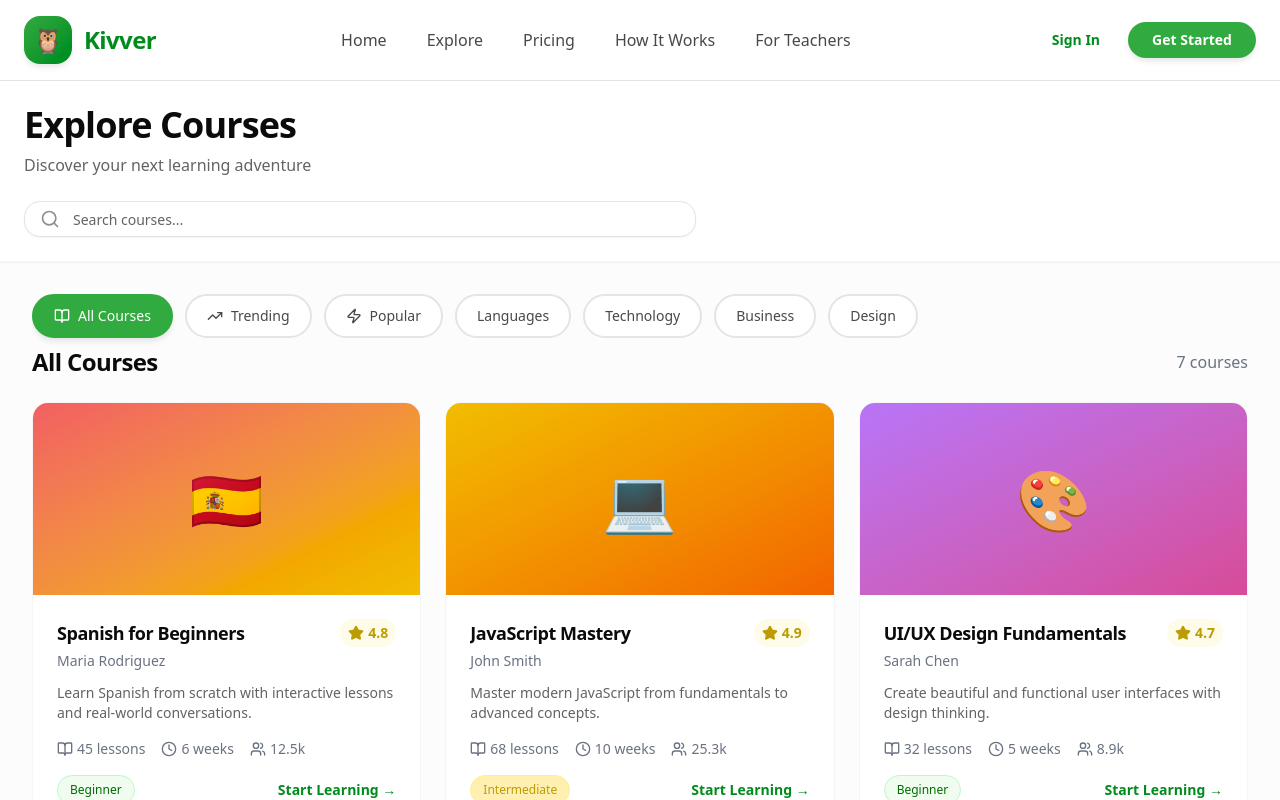
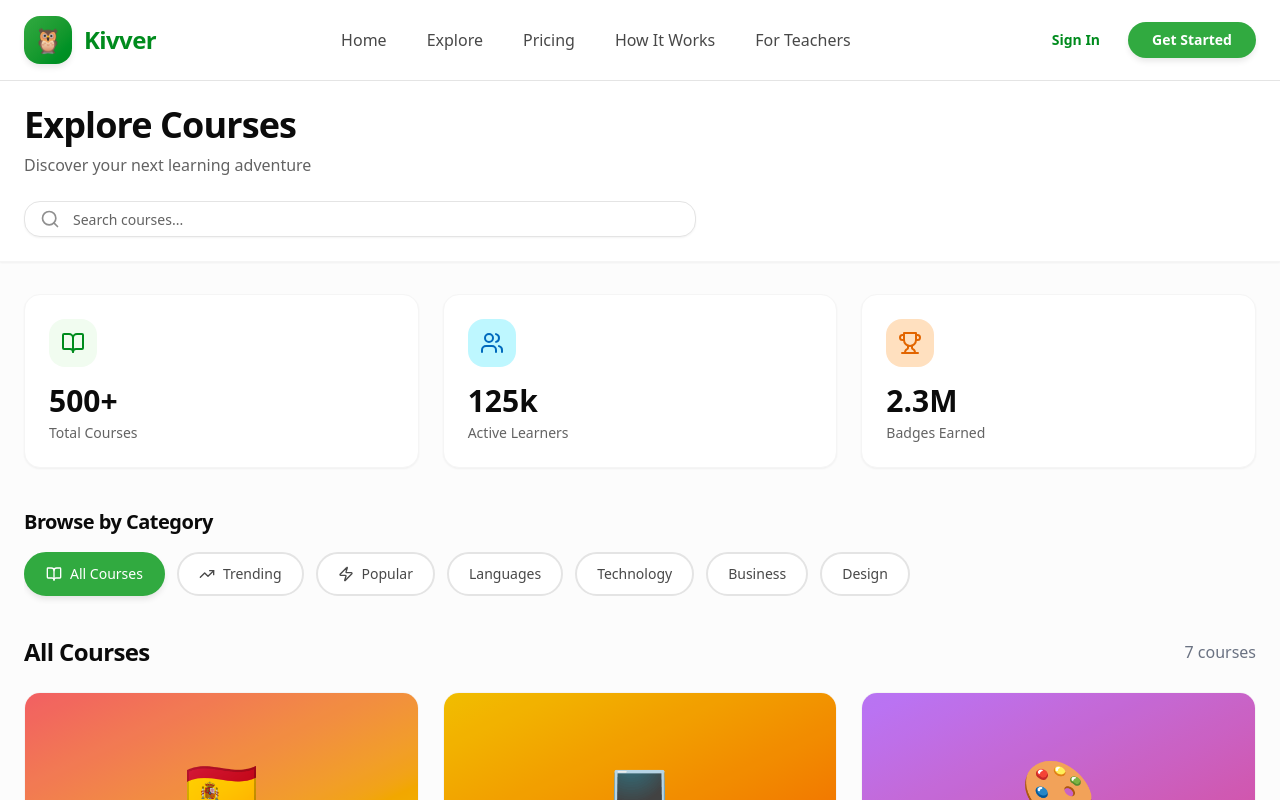
Before and after one commit to NehanAhmed/Kivver, a Next.js app: page /explore in a window 1280 px wide. Shown: the top 800 px of the page. Built offline with nearby package versions, Linux system fonts and the light colour scheme.

Commit message:
Revert "Merge pull request #8 from NehanAhmed/auth"
This reverts commit 004446258f59872ad5ebc29a74b54ac9dd4a82ca, reversing
changes made to c5e4ffadaaba8f80a07a941c01682827ae9ae226.

```diff
--- a/app/(root)/explore/page.tsx
+++ b/app/(root)/explore/page.tsx
@@ -37,29 +37,26 @@ const ExplorePage = () => {
             </div>
 
             {/* Main Content */}
-            <div className="max-w-7xl mx-auto px-4 sm:px-6 lg:px-8 py-8">
-                {/* Category Filter with Suspense */}
-                <Suspense fallback={
-                    <div className="flex gap-3 overflow-x-auto pb-2 mb-8">
-                        {[...Array(6)].map((_, i) => (
-                            <div key={i} className="h-10 w-24 bg-gray-200 rounded-full animate-pulse" />
-                        ))}
-                    </div>
-                }>
-                    <CategoryFilter categories={categories} />
-                </Suspense>
+            <div className="max-w-7xl mx-auto px-6 py-8">
+                {/* Stats Section */}
+                <div className="grid grid-cols-1 md:grid-cols-3 gap-6 mb-10">
+                    {stats.map((stat, index) => (
+                        <StatsCard key={index} {...stat} />
+                    ))}
+                </div>
 
-                {/* Course Grid with Suspense */}
-                <Suspense fallback={
-                    <div className="grid grid-cols-1 md:grid-cols-2 lg:grid-cols-3 gap-6 mt-8">
-                        {[...Array(6)].map((_, i) => (
-                            <div key={i} className="bg-gray-100 rounded-2xl h-96 animate-pulse" />
-                        ))}
-                    </div>
-                }>
+                {/* Category Filter */}
+                <div className="mb-8">
+                    <h2 className="text-xl font-bold text-gray-900 mb-4">Browse by Category</h2>
+                    <Suspense fallback={<div>Loading filters...</div>}>
+                        <CategoryFilter categories={categories} />
+                    </Suspense>
+                </div>
+
+                {/* Course Grid with integrated search & category filtering */}
+                <Suspense fallback={<div>Loading courses...</div>}>
                     <CourseGrid />
-                </Suspense>
-            </div>
+                </Suspense>            </div>
         </div>
     );
 };
```
